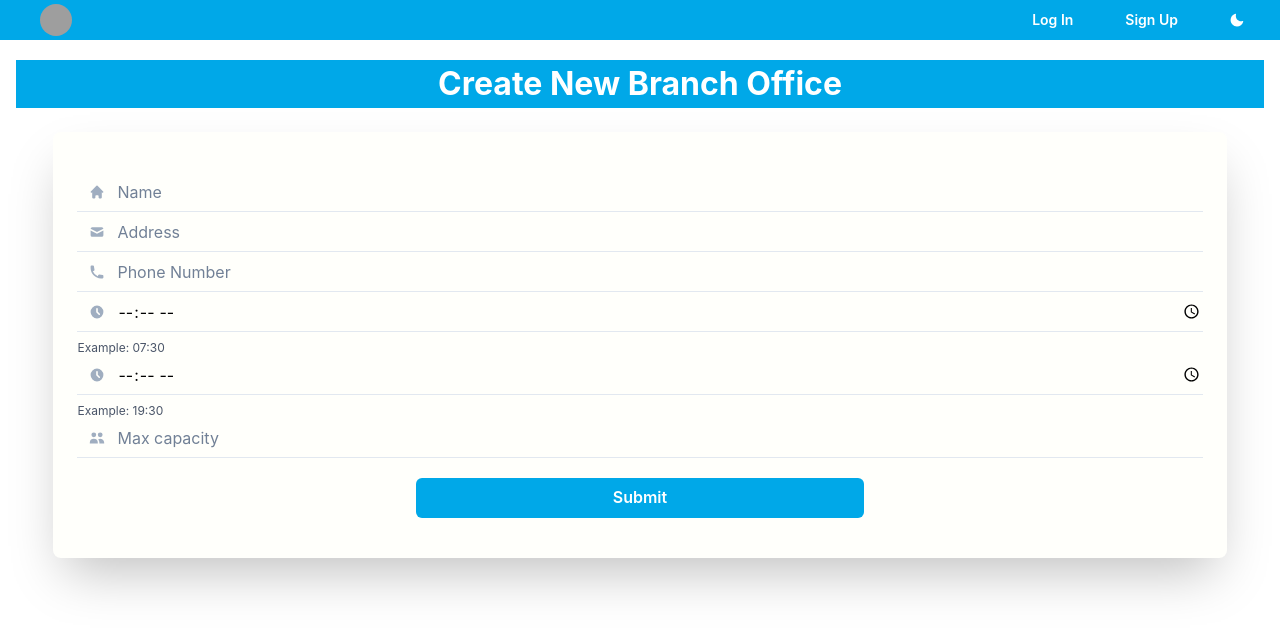
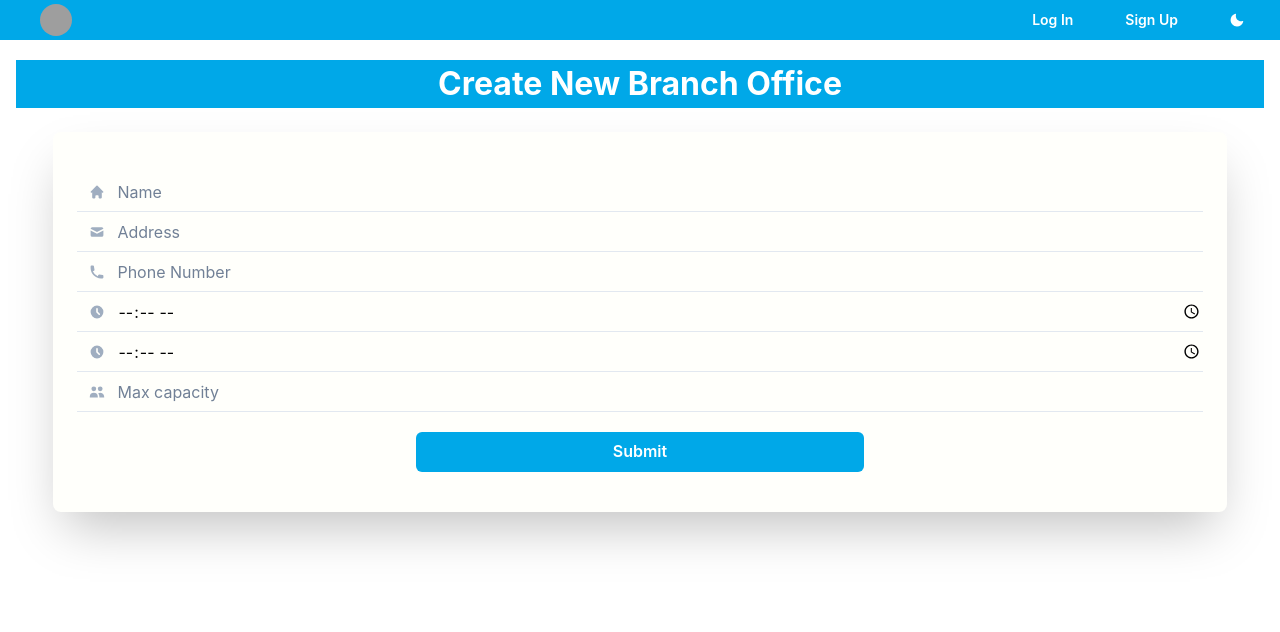
Before and after one commit to romerocam/cruce, a Next.js app: page /users/createbranchoffice in a window 1280 px wide. Shown: the top 632 px of the page. Built offline with nearby package versions, Linux system fonts and the light colour scheme; no server answers; grey boxes are pictures that could not be loaded.

Commit message:
Delete Example input in CreateBranchOffice

```diff
--- a/src/components/Admin/CreateBranchOffice.jsx
+++ b/src/components/Admin/CreateBranchOffice.jsx
@@ -196,9 +196,6 @@ const CreateBranchOffice = () => {
                     })}
                   />
                 </InputGroup>
-                <FormHelperText textAlign="left" fontSize="12px">
-                  Example: 07:30
-                </FormHelperText>
                 <FormErrorMessage>
                   {errors.timeRangeFrom && errors.timeRangeFrom.message}
                 </FormErrorMessage>
@@ -227,9 +224,6 @@ const CreateBranchOffice = () => {
                     })}
                   />
                 </InputGroup>
-                <FormHelperText textAlign="left" fontSize="12px">
-                  Example: 19:30
-                </FormHelperText>
                 <FormErrorMessage>
                   {errors.timeRangeTo && errors.timeRangeTo.message}
                 </FormErrorMessage>
```
